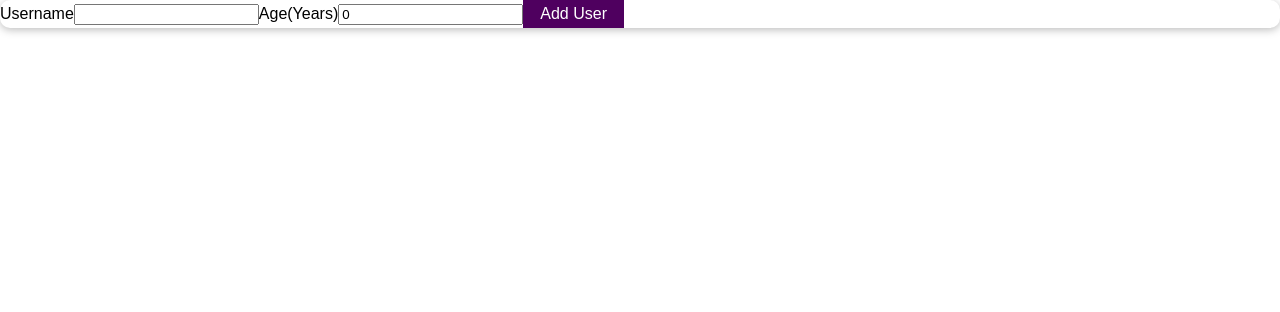
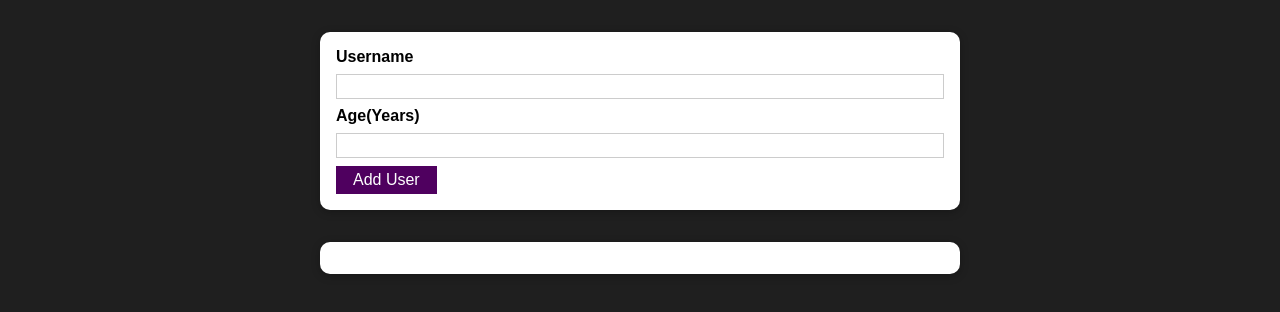
Before and after one commit to DDoon/React-Practice, a React (Create React App) app in the folder Project-Practice/01-starting-project/: page / in a window 1280 px wide. Shown: the top 312 px of the page. Built offline with nearby package versions, Linux system fonts and the light colour scheme.

Commit message:
✅ feat: 유저 등록 조회

```diff
--- a/Project-Practice/01-starting-project/src/App.js
+++ b/Project-Practice/01-starting-project/src/App.js
@@ -1,10 +1,23 @@
-import React from 'react'
+import React, { useState } from 'react'
 import AddUser from './components/Users/AddUser'
+import UserList from './components/Users/UserList'
 
 function App() {
+  const [userList, setUserList] = useState([])
+
+  const addUserHandler = (uName, uAge) => {
+    setUserList((prevUserList) => {
+      return [
+        ...prevUserList,
+        { name: uName, age: uAge, id: Math.random().toString() },
+      ]
+    })
+  }
+
   return (
     <div>
-      <AddUser />
+      <AddUser onAddUser={addUserHandler} />
+      <UserList users={userList} />
     </div>
   )
 }
--- a/Project-Practice/01-starting-project/src/components/Users/AddUser.js
+++ b/Project-Practice/01-starting-project/src/components/Users/AddUser.js
@@ -4,24 +4,27 @@
 import Card from '../UI/Card'
 import classes from './AddUser.module.css'
 const AddUser = (props) => {
-  const [enteredUserInfo, setEnteredUserInfo] = useState({
-    username: '',
-    age: 0,
-  })
+  const [enteredUsername, setEnteredUsername] = useState('')
+  const [enteredAge, setEnteredAge] = useState('')
   const addUserHandler = (e) => {
     e.preventDefault()
-    console.log(enteredUserInfo)
-    setEnteredUserInfo({
-      username: '',
-      age: '',
-    })
+    if (enteredUsername.trim().length === 0 || enteredAge.trim().length === 0) {
+      return
+    }
+    if (+enteredAge < 1) {
+      return
+    }
+    props.onAddUser(enteredUsername, enteredAge)
+    setEnteredUsername('')
+    setEnteredAge('')
   }
 
-  const userInfoChangeHandler = (e) => {
-    setEnteredUserInfo({
-      ...enteredUserInfo,
-      [e.target.id]: e.target.value,
-    })
+  const usernameChangeHandler = (e) => {
+    setEnteredUsername(e.target.value)
+  }
+
+  const ageChangeHandler = (e) => {
+    setEnteredAge(e.target.value)
   }
 
   return (
@@ -29,16 +32,16 @@
       <form onSubmit={addUserHandler}>
         <label htmlFor="username">Username</label>
         <input
-          value={enteredUserInfo.username}
-          onChange={userInfoChangeHandler}
+          value={enteredUsername}
+          onChange={usernameChangeHandler}
           id="username"
           type="text"
           name="username"
         />
         <label htmlFor="age">Age(Years)</label>
         <input
-          value={enteredUserInfo.age}
-          onChange={userInfoChangeHandler}
+          value={enteredAge}
+          onChange={ageChangeHandler}
           id="age"
           type="Number"
           name="age"
--- a/Project-Practice/01-starting-project/src/components/Users/AddUser.module.css
+++ b/Project-Practice/01-starting-project/src/components/Users/AddUser.module.css
@@ -0,0 +1,26 @@
+.input {
+  margin: 2rem auto;
+  padding: 1rem;
+  width: 90%;
+  max-width: 40rem;
+}
+
+.input label {
+  display: block;
+  font-weight: bold;
+  margin-bottom: 0.5rem;
+}
+
+.input input {
+  font: inherit;
+  display: block;
+  width: 100%;
+  border: 1px solid #ccc;
+  padding: 0.15rem;
+  margin-bottom: 0.5rem;
+}
+
+.input input:focus {
+  outline: none;
+  border-color: #4f005f;
+}
--- /dev/null
+++ b/Project-Practice/01-starting-project/src/components/Users/UserList.js
@@ -0,0 +1,17 @@
+import Card from '../UI/Card'
+import classes from './UserList.module.css'
+const UserList = (props) => {
+  return (
+    <Card className={classes.users}>
+      <ul>
+        {props.users.map((user) => (
+          <li key={user.id}>
+            Name : {user.name} ({user.age} years old)
+          </li>
+        ))}
+      </ul>
+    </Card>
+  )
+}
+
+export default UserList
--- /dev/null
+++ b/Project-Practice/01-starting-project/src/components/Users/UserList.module.css
@@ -0,0 +1,10 @@
+.users {
+  margin: 2rem auto;
+  width: 90%;
+  max-width: 40rem;
+}
+
+.users ul {
+  list-style: none;
+  padding: 1rem;
+}
--- a/Project-Practice/01-starting-project/src/index.css
+++ b/Project-Practice/01-starting-project/src/index.css
@@ -4,6 +4,7 @@
 
 html {
   font-family: sans-serif;
+  background: #1f1f1f;
 }
 
 body {
```
